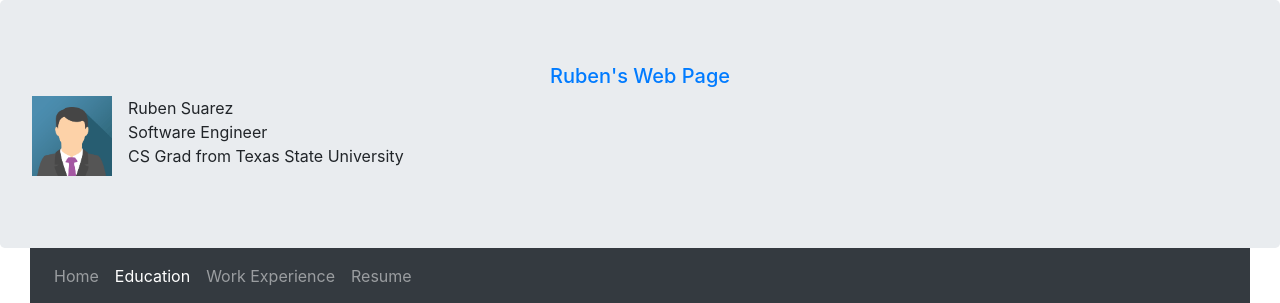
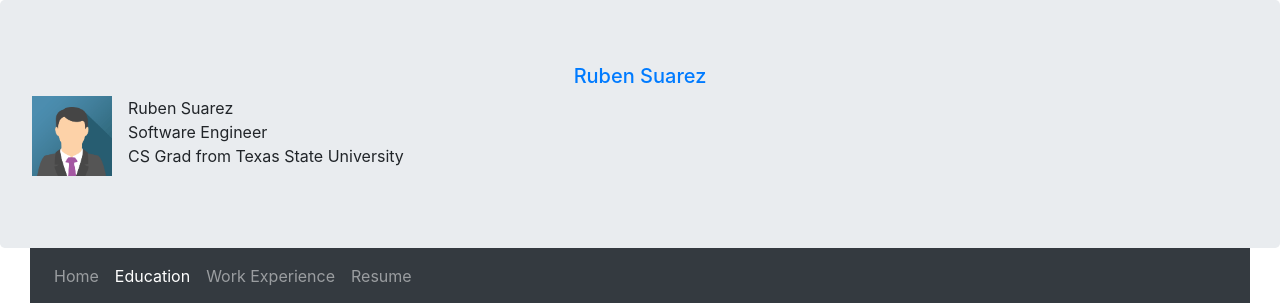
Before and after one commit to suarezjruben/Home, a Python web app: template templates/education.html in a window 1280 px wide. Shown: the top 303 px of the page. Run offline with Jinja, Linux system fonts and the light colour scheme; the template is opened without the code that fills it, so the values that code supplies are empty; some libraries are stand-ins or nearby versions.

Commit message:
Updated Page Heading

```diff
--- a/index.html
+++ b/index.html
@@ -23,7 +23,7 @@
 
     <body>
         <div class="jumbotron text-center" style="margin-bottom:0">
-          <h1 style="font-size: 20px" class="text-primary">Ruben's Web Page</h1>
+          <h1 style="font-size: 20px" class="text-primary">Ruben Suarez</h1>
           <div class="media text-left">
               <img src="/static/images/img_avatar3.png" class="align-self-start mr-3" style="width:80px">
               <p>Ruben Suarez<br>Software Engineer<br>CS Grad from Texas State University</p>
--- a/templates/education.html
+++ b/templates/education.html
@@ -16,7 +16,7 @@
 </head>
 <body>
     <div class="jumbotron text-center" style="margin-bottom:0">
-          <h1 style="font-size: 20px" class="text-primary">Ruben's Web Page</h1>
+          <h1 style="font-size: 20px" class="text-primary">Ruben Suarez</h1>
           <div class="media text-left">
               <img src="../static/images/img_avatar3.png" class="align-self-start mr-3" style="width:80px">
               <p>Ruben Suarez<br>Software Engineer<br>CS Grad from Texas State University</p>
--- a/templates/resume.html
+++ b/templates/resume.html
@@ -16,7 +16,7 @@
 </head>
 <body>
     <div class="jumbotron text-center" style="margin-bottom:0">
-          <h1 style="font-size: 20px" class="text-primary">Ruben's Web Page</h1>
+          <h1 style="font-size: 20px" class="text-primary">Ruben Suarez</h1>
           <div class="media text-left">
               <img src="../static/images/img_avatar3.png" class="align-self-start mr-3" style="width:80px">
               <p>Ruben Suarez<br>Software Engineer<br>CS Grad from Texas State University</p>
--- a/templates/work_experience.html
+++ b/templates/work_experience.html
@@ -16,7 +16,7 @@
 </head>
 <body>
     <div class="jumbotron text-center" style="margin-bottom:0">
-          <h1 style="font-size: 20px" class="text-primary">Ruben's Web Page</h1>
+          <h1 style="font-size: 20px" class="text-primary">Ruben Suarez</h1>
           <div class="media text-left">
               <img src="../static/images/img_avatar3.png" class="align-self-start mr-3" style="width:80px">
               <p>Ruben Suarez<br>Software Engineer<br>CS Grad from Texas State University</p>
```
